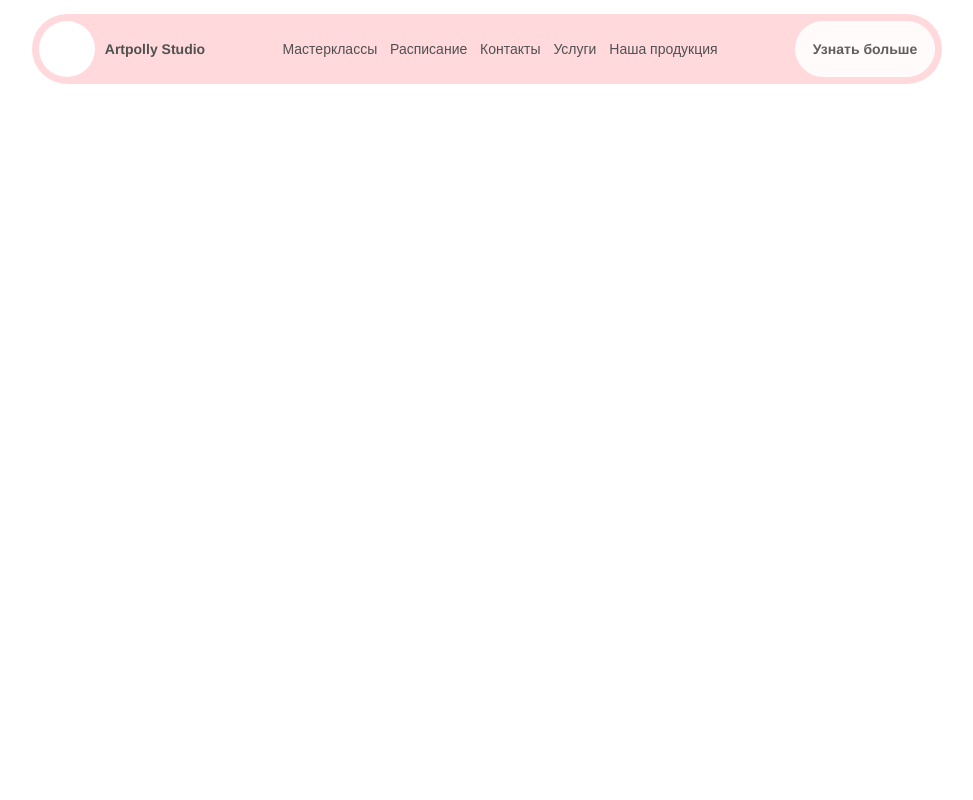
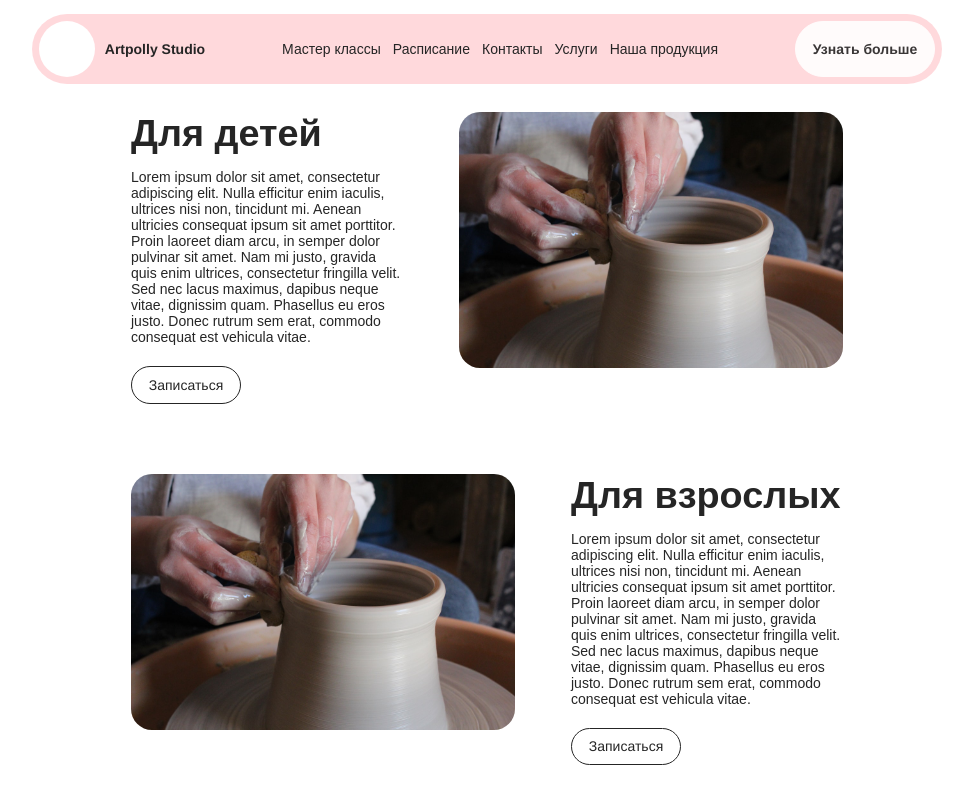
Before and after one commit to locturui/artpolly-vue, a Vue app: page /classes in a window 1280 px wide. Shown: the top 800 px of the page, without its empty margins (153-1126 px from the left). Built offline with nearby package versions, Linux system fonts and the light colour scheme.

Commit message:
classes view

```diff
--- a/src/components/InfoItem.vue
+++ b/src/components/InfoItem.vue
@@ -10,7 +10,7 @@ const props = defineProps<{
     <div class="about-text">
       <h2><slot name="header"></slot></h2>
       <p><slot name="content"></slot></p>
-      <slot name="button"></slot>
+      <div class="btn"><slot name="button"></slot></div>
     </div>
     <img :src="props.imgUrl" alt="Фото кермачиского изделия" />
   </div>
@@ -33,8 +33,13 @@ img {
 .about-text {
   width: 50%;
   padding: 0em 2em;
+  display: flex;
+  flex-direction: column;
 }
 .reverse {
   flex-direction: row-reverse;
 }
+.btn {
+  margin-top: 0.5em;
+}
 </style>
--- a/src/components/NarrowSection.vue
+++ b/src/components/NarrowSection.vue
@@ -8,8 +8,8 @@ import AboutItem from './AboutItem.vue'
 </script>
 <style scoped>
 section {
-  width: 60%;
+  width: 60% !important;
   margin: auto;
-  margin-top: 8em;
+  padding-top: 8em;
 }
 </style>
--- a/src/components/NavBar.vue
+++ b/src/components/NavBar.vue
@@ -15,7 +15,7 @@ const btnClick = () => {
       </div>
     </RouterLink>
     <ul>
-      <li><RouterLink to="/classes">Мастерклассы</RouterLink></li>
+      <li><RouterLink to="/classes">Мастер классы</RouterLink></li>
       <li><RouterLink to="/schedule">Расписание</RouterLink></li>
       <li><RouterLink to="/contacts">Контакты</RouterLink></li>
       <li><RouterLink to="/offering">Услуги</RouterLink></li>
@@ -33,12 +33,12 @@ const btnClick = () => {
   display: flex;
   flex-direction: row;
   justify-content: space-between;
-  background-color: #ffd0d4;
-  opacity: 80%;
+  background-color: rgba(255, 208, 212, 0.8);
   padding: 0.5em;
   width: 70%;
   margin: 1em auto;
   border-radius: 3em;
+  z-index: 999999 !important;
 }
 .logo-wrapper {
   display: flex;
--- /dev/null
+++ b/src/components/TheClasses.vue
@@ -0,0 +1,64 @@
+<template>
+  <NarrowSection>
+    <div class="wrapper">
+      <InfoItem imgUrl="/image/photo_about.jpeg" :classes="['']">
+        <template #header>Для детей</template>
+        <template #content
+          >Lorem ipsum dolor sit amet, consectetur adipiscing elit. Nulla efficitur enim iaculis,
+          ultrices nisi non, tincidunt mi. Aenean ultricies consequat ipsum sit amet porttitor.
+          Proin laoreet diam arcu, in semper dolor pulvinar sit amet. Nam mi justo, gravida quis
+          enim ultrices, consectetur fringilla velit. Sed nec lacus maximus, dapibus neque vitae,
+          dignissim quam. Phasellus eu eros justo. Donec rutrum sem erat, commodo consequat est
+          vehicula vitae.
+        </template>
+        <template #button>
+          <ActionButton :classes="['btn', 'dark-btn']">Записаться</ActionButton>
+        </template>
+      </InfoItem>
+    </div>
+    <div class="wrapper">
+      <InfoItem imgUrl="/image/photo_about.jpeg" :classes="['reverse']">
+        <template #header>Для взрослых</template>
+        <template #content
+          >Lorem ipsum dolor sit amet, consectetur adipiscing elit. Nulla efficitur enim iaculis,
+          ultrices nisi non, tincidunt mi. Aenean ultricies consequat ipsum sit amet porttitor.
+          Proin laoreet diam arcu, in semper dolor pulvinar sit amet. Nam mi justo, gravida quis
+          enim ultrices, consectetur fringilla velit. Sed nec lacus maximus, dapibus neque vitae,
+          dignissim quam. Phasellus eu eros justo. Donec rutrum sem erat, commodo consequat est
+          vehicula vitae.
+        </template>
+        <template #button>
+          <ActionButton :classes="['btn', 'dark-btn']">Записаться</ActionButton>
+        </template>
+      </InfoItem>
+    </div>
+    <div class="wrapper">
+      <InfoItem imgUrl="/image/photo_about.jpeg" :classes="['']">
+        <template #header>Мероприятия</template>
+        <template #content
+          >Lorem ipsum dolor sit amet, consectetur adipiscing elit. Nulla efficitur enim iaculis,
+          ultrices nisi non, tincidunt mi. Aenean ultricies consequat ipsum sit amet porttitor.
+          Proin laoreet diam arcu, in semper dolor pulvinar sit amet. Nam mi justo, gravida quis
+          enim ultrices, consectetur fringilla velit. Sed nec lacus maximus, dapibus neque vitae,
+          dignissim quam. Phasellus eu eros justo. Donec rutrum sem erat, commodo consequat est
+          vehicula vitae.
+        </template>
+        <template #button>
+          <ActionButton :classes="['btn', 'dark-btn']">Записаться</ActionButton>
+        </template>
+      </InfoItem>
+    </div>
+  </NarrowSection>
+</template>
+
+<script setup lang="ts">
+import InfoItem from './InfoItem.vue'
+import ActionButton from './ActionButton.vue'
+import NarrowSection from './NarrowSection.vue'
+</script>
+
+<style scoped>
+.wrapper {
+  margin-bottom: 5em;
+}
+</style>
--- a/src/components/TheHome.vue
+++ b/src/components/TheHome.vue
@@ -12,7 +12,7 @@ import MainItem from './MainItem.vue'
 import NarrowSection from './NarrowSection.vue'
 import InfoIcons from './InfoIcons.vue'
 import AboutItem from './AboutItem.vue'
-import ClassesSection from './ClassesItem.vue'
+import ClassesSection from './ClassesSection.vue'
 </script>
 
 <style scoped>
--- a/src/router/index.ts
+++ b/src/router/index.ts
@@ -1,5 +1,6 @@
 import { createRouter, createWebHistory } from 'vue-router'
 import HomeView from '../views/HomeView.vue'
+import ClassesView from '../views/ClassesView.vue'
 
 const router = createRouter({
   history: createWebHistory(import.meta.env.BASE_URL),
@@ -9,6 +10,11 @@ const router = createRouter({
       name: 'home',
       component: HomeView
     },
+    {
+      path: '/classes',
+      name: 'classes',
+      component: ClassesView
+    }
   ]
 })
 
--- /dev/null
+++ b/src/views/ClassesView.vue
@@ -0,0 +1,13 @@
+<script setup>
+import TheClasses from '../components/TheClasses.vue'
+</script>
+
+<template>
+  <TheClasses></TheClasses>
+</template>
+
+<style scoped>
+section {
+  width: 100%;
+}
+</style>
```
Also changed, not shown: src/components/ClassesSection.vue (renamed from src/components/ClassesItem.vue).
